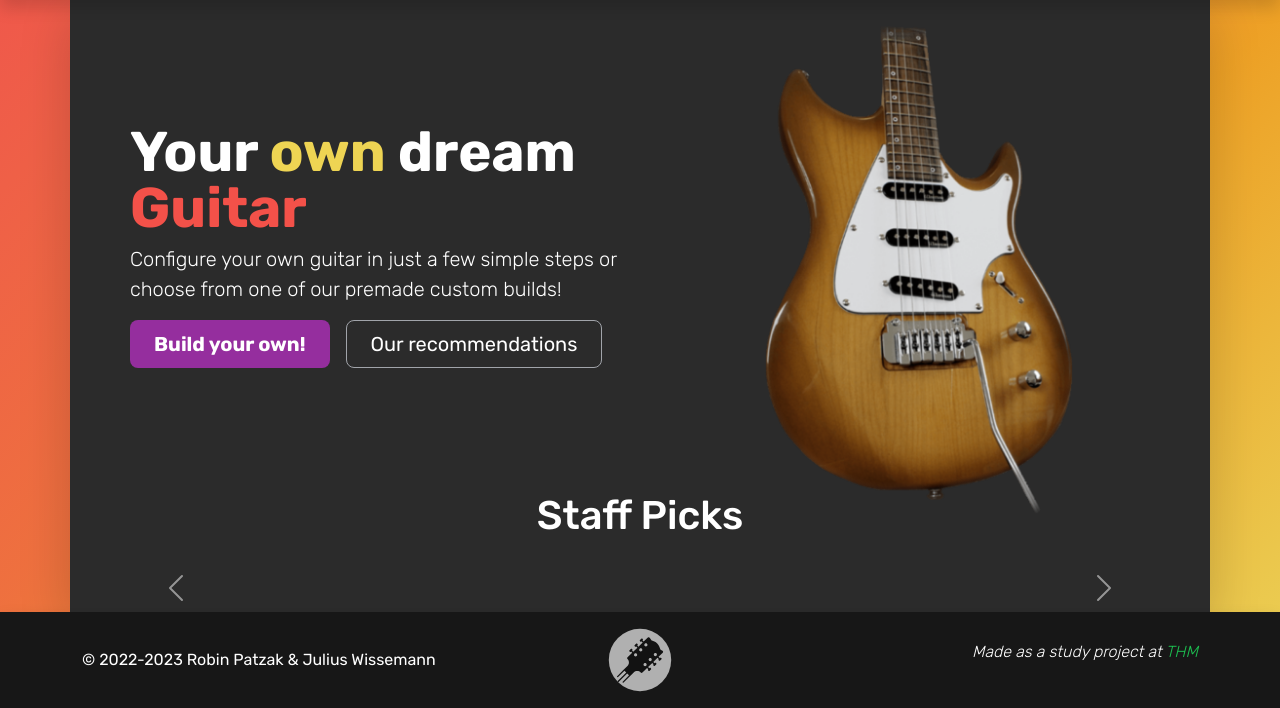
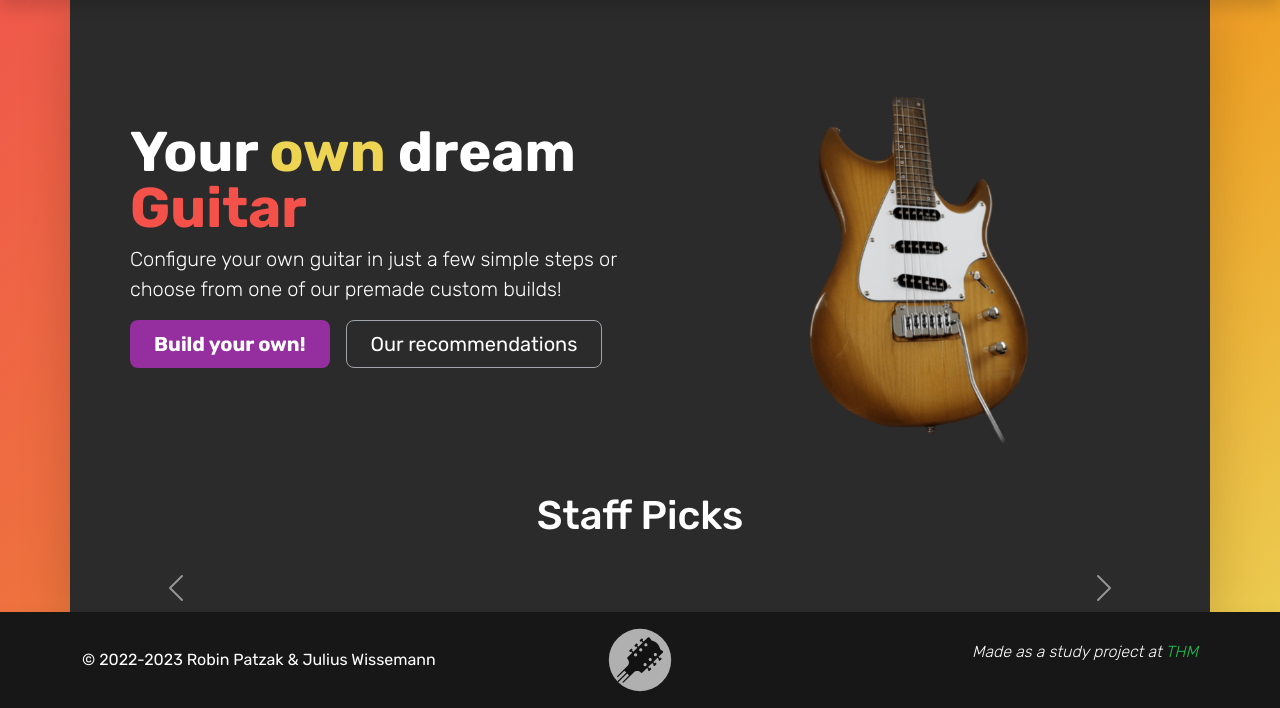
Before and after one commit to elegist/thm-guitar-configurator, a Django app: page / in a window 1280 px wide. Shown: the part 92-800 px from the top of the page. Run offline with Django 4.2, Linux system fonts and the light colour scheme; data comes from the database, SQL or seed files in the repository; data that the repository does not hold is empty; parts of the project's set-up code (start-up, migrations or seed data) failed here and were passed over.

Commit message:
fixed hero image

```diff
--- a/static/styles/main.css
+++ b/static/styles/main.css
@@ -363,12 +363,6 @@ form label {
     color: white !important;
 }
 
-/* Hero */
-
-.hero-image {
-    transform: scale(1.4);
-}
-
 /* Carousel */
 
 .carousel-item {
```
